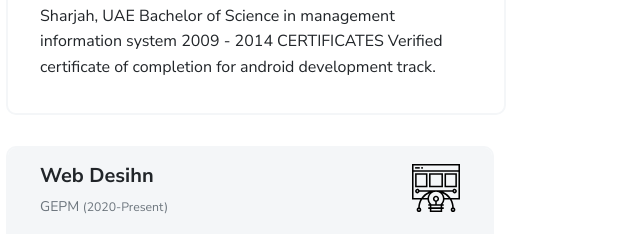
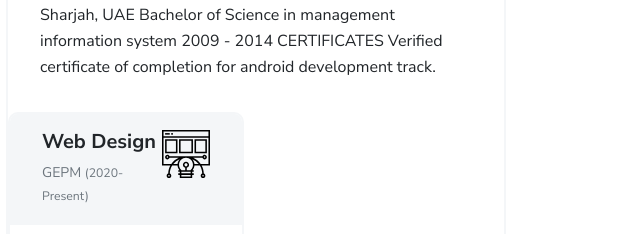
Before and after one commit to ghada1234/last-cv, a plain HTML site: page index.html in a window 1280 px wide. Shown: the part 2769-3003 px from the top of the page, without its empty margins (122-762 px from the left). Drawn offline with Linux system fonts and the light colour scheme.

Commit message:
Update index.html

```diff
--- a/index.html
+++ b/index.html
@@ -234,16 +234,14 @@
               completion for android
               development track.</p>
           </div>
-        </div>
-      </div>
-    <div class="row">
+           <div class="row">
 
       <div class="col-md-6">
         <div class="card mb-3" data-aos="fade-left" data-aos-delay="300">
           <div class="card-header px-3 py-2">
             <div class="d-flex justify-content-between">
               <div>
-                <h3 class="h5 mb-1">Web Desihn</h3>
+                <h3 class="h5 mb-1">Web Design</h3>
                 <div class="text-muted text-small">GEPM <small>(2020-Present)</small></div>
               </div><img src="images/services/web-design.svg" width="48" height="48" alt="web design"/>
             </div>
@@ -258,6 +256,9 @@ Demonstrating strength in learning new technologies and applying them to require
           </div>
         </div>
       </div>
+        </div>
+      </div>
+
 
 
         </div>
```
